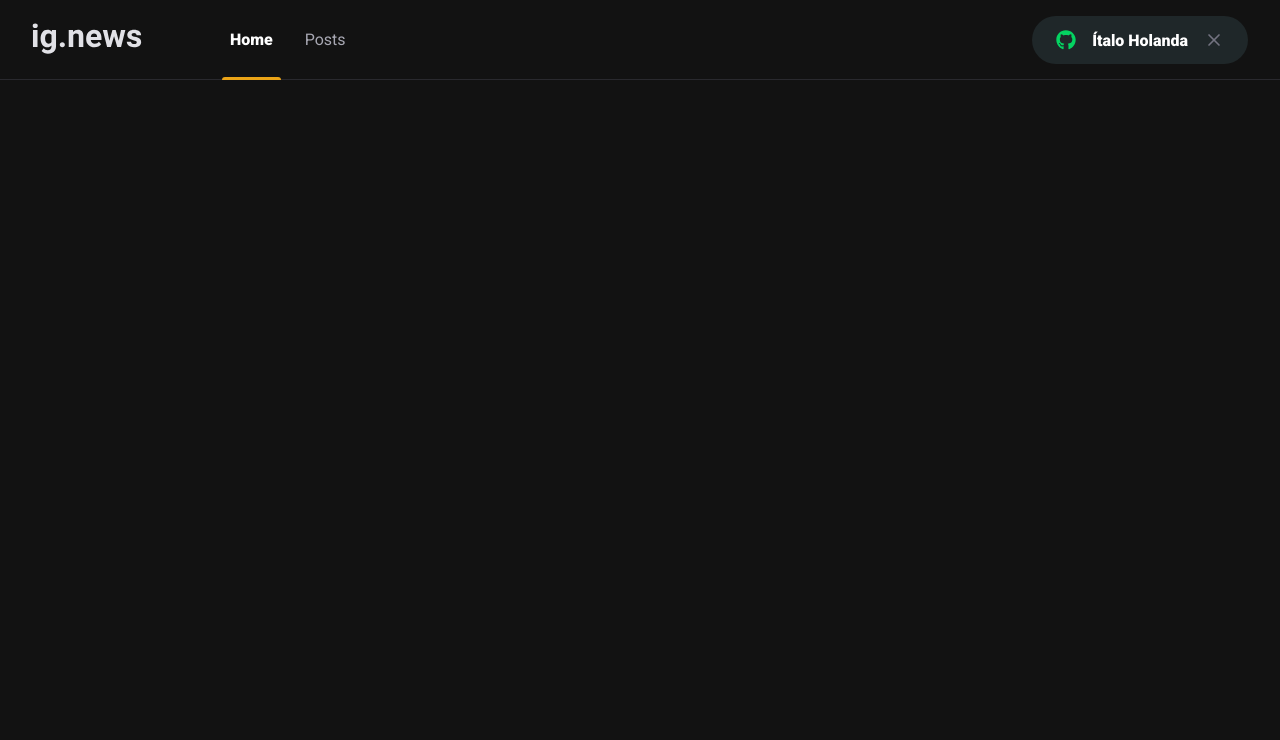
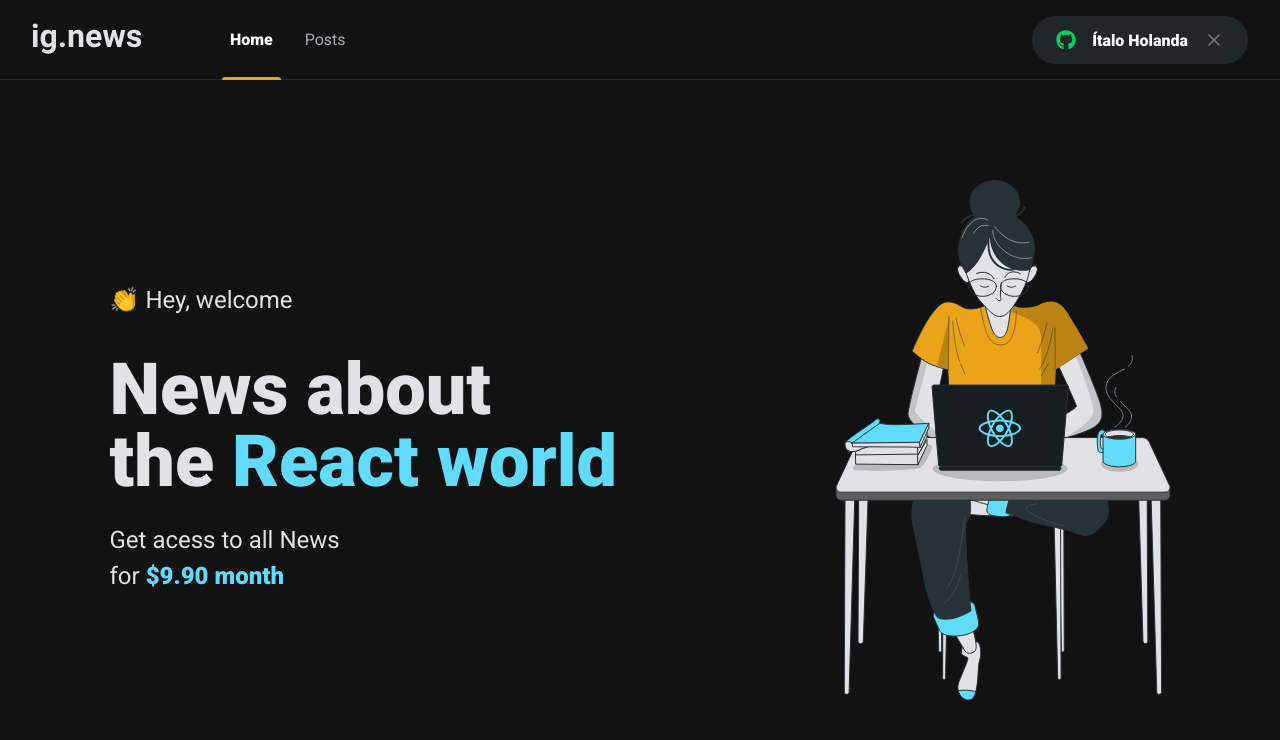
Before and after one commit to italoholanda/NextJS_ig.news, a Next.js app: page / in a window 1280 px wide. Shown: the top 740 px of the page. Built offline with nearby package versions, Linux system fonts and the light colour scheme.

Commit message:
home inital structure

```diff
--- /dev/null
+++ b/pages/home.module.scss
@@ -0,0 +1,38 @@
+.contentContainer {
+    max-width: 1125px;
+    margin: 0 auto;
+    padding: 0 2rem;
+    height: calc(100vh - 5rem);
+    display: flex;
+    align-items: center;
+    justify-content: space-between;
+}
+
+.hero {
+    max-width: 600px;
+
+    span {
+        font-size: 1.5rem;
+    }
+
+    h1 {
+        font-size: 4.5rem;
+        line-height: 1;
+        font-weight: 900;
+        margin-top: 2.5rem;
+
+        strong {
+            color: var(--cyan-500);
+        }
+    }
+
+    p {
+        font-size: 1.5rem;
+        line-height: 1.5;
+        margin-top: 1.5rem;
+
+        strong {
+            color: var(--cyan-500);
+        }
+    }
+}
--- a/pages/index.tsx
+++ b/pages/index.tsx
@@ -1,7 +1,26 @@
+import Head from "next/head";
+import styles from "./home.module.scss";
+
 export default function Home() {
   return (
-    <h1>
+    <>
+      <Head>
+        <title>Home</title>
+      </Head>
 
-    </h1>
-  )
+      <main className={styles.contentContainer}>
+        <section className={styles.hero}>
+          <span>👏 Hey, welcome</span>
+          <h1>
+            News about <br /> the <strong>React world</strong>
+          </h1>
+          <p>
+            Get acess to all News <br /> for <strong>$9.90 month</strong>
+          </p>
+        </section>
+
+        <img src="/images/avatar.svg" alt="girl coding" />
+      </main>
+    </>
+  );
 }
```
